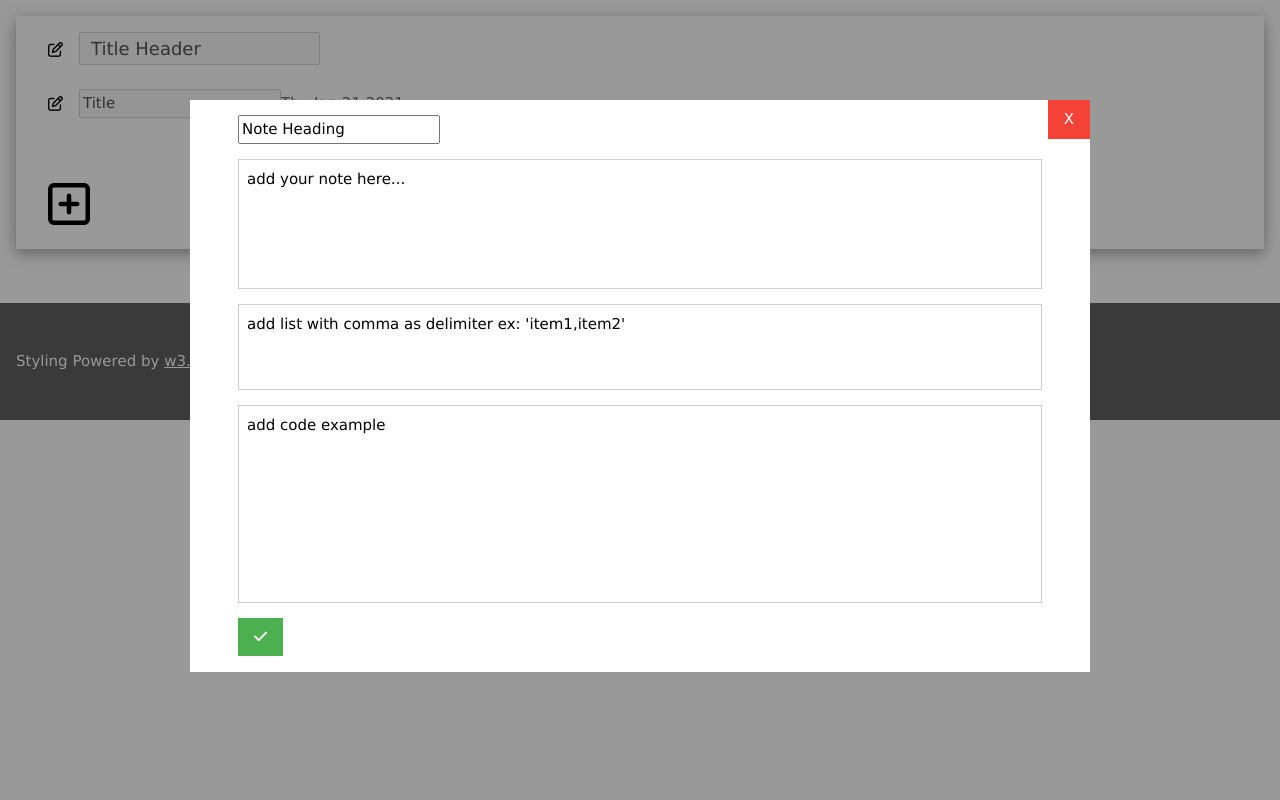
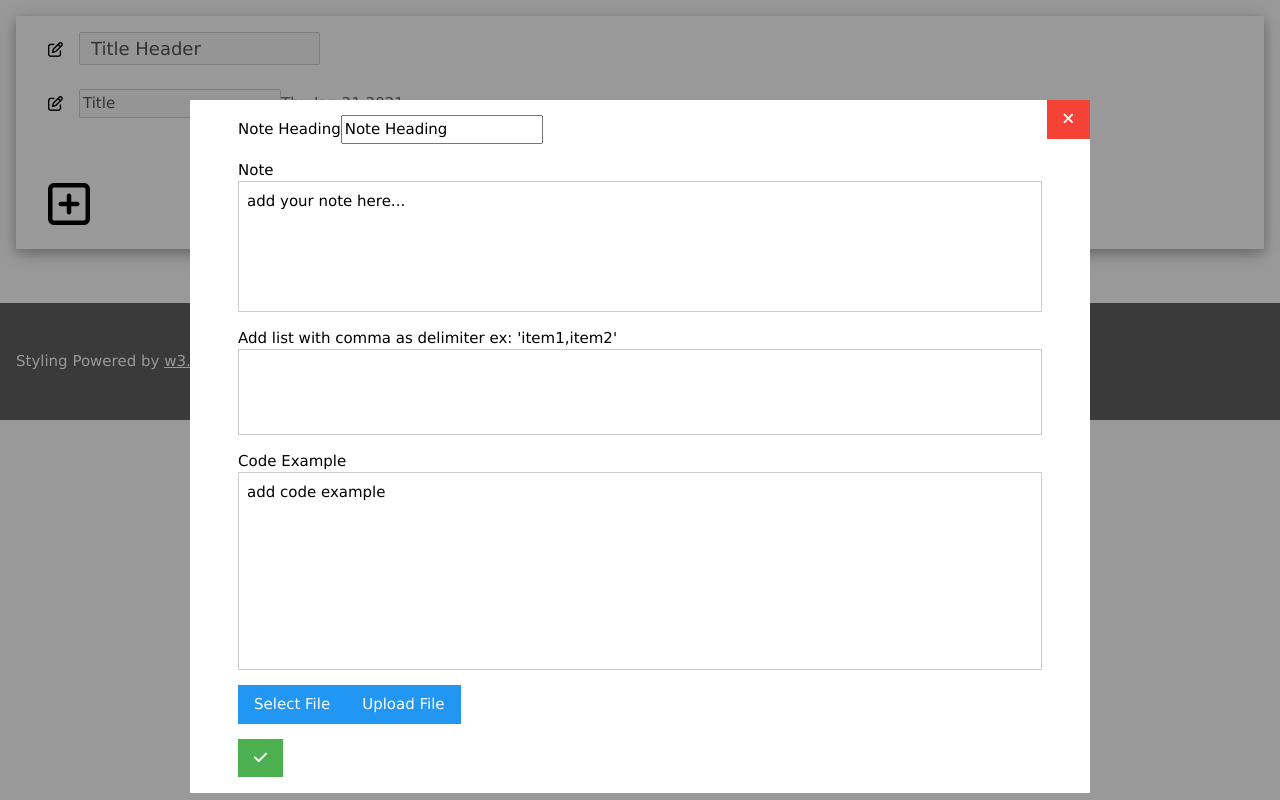
Before and after one commit to BiancaOliveiraGit/blog-notes, an Angular app in the folder blog-notes/: page / in a window 1280 px wide. Both pictures are taken after a click on the button 69 px from the left and 204 px from the top of the page. Built offline with nearby package versions, Linux system fonts and the light colour scheme.

Commit message:
image preview working

```diff
--- a/blog-notes/package.json
+++ b/blog-notes/package.json
@@ -19,6 +19,7 @@
     "@angular/platform-browser": "~11.0.1",
     "@angular/platform-browser-dynamic": "~11.0.1",
     "@angular/router": "~11.0.1",
+    "file-saver": "^2.0.5",
     "rxjs": "~6.6.0",
     "tslib": "^2.0.0",
     "zone.js": "~0.10.2"
@@ -27,6 +28,7 @@
     "@angular-devkit/build-angular": "~0.1100.2",
     "@angular/cli": "~11.0.2",
     "@angular/compiler-cli": "~11.0.1",
+    "@types/file-saver": "^2.0.1",
     "@types/jasmine": "~3.6.0",
     "@types/node": "^12.11.1",
     "codelyzer": "^6.0.0",
--- a/blog-notes/src/app/add-form/add-form.component.html
+++ b/blog-notes/src/app/add-form/add-form.component.html
@@ -20,26 +20,40 @@
 <!-- WIP - below-->
 <div class="w3-container">
     <form #addForm="ngForm">
-        <span class="w3-button w3-display-topright w3-red" (click)="closeForm(false)">X</span>
+        <p><button class="w3-btn w3-display-topright w3-red" id="ok" (click)="closeForm(false)"><i class="fas fa-times"></i></button></p>
         <p>
+            <label>Note Heading</label>
             <input type="text"  id="heading" [(ngModel)]="addHeading" name="addTitle" required>
         </p>
         <p>
+            <label>Note</label>
             <textarea id="note" class="w3-input w3-border" style="resize:none"
             [(ngModel)]="addNote" name="addTextarea" required rows="5" cols="50"></textarea>
         </p>
         <p>
+            <label>Add list with comma as delimiter ex: 'item1,item2'</label>
             <textarea id="list" class="w3-input w3-border" style="resize:none"
             [(ngModel)]="addList" name="addListText" rows="3" cols="50"></textarea>
         </p>
         <p>
+            <label>Code Example</label>
             <textarea id="code" class="w3-input w3-border" style="resize:none"
             [(ngModel)]="addCode" name="addCodeNote" required rows="8" cols="50"></textarea>
         </p>
+        <!-- upload image-->
+        <input
+        style="display: none"
+        type="file" (change)="onFileChanged($event)" #fileInput>
+        <button class="w3-btn w3-blue" (click)="fileInput.click()">Select File</button>
+        <button class="w3-btn w3-blue" (click)="onUpload()">Upload File</button>
+        <br>
+        <div >
+            <img id="imagePreview" src="../.././assets/pug.jpg" alt="noteImg" style="width:100%; display:none;">
+        </div>
         <p><button class="w3-btn w3-green" id="ok" (click)="closeForm(true)"><i class="fas fa-check"></i></button></p>
 
 
-        <!-- TODO upload image-->
+
 
     </form>
 </div>
--- a/blog-notes/src/app/add-form/add-form.component.ts
+++ b/blog-notes/src/app/add-form/add-form.component.ts
@@ -1,4 +1,5 @@
 import { Component, OnInit } from '@angular/core';
+import * as fileSaver from 'file-saver';
 
 @Component({
   selector: 'app-add-form',
@@ -11,12 +12,14 @@ export class AddFormComponent implements OnInit {
   addNote: string;
   addList: string;
   addCode: string;
+  selectedFile: any;
 
   constructor() {
     this.addHeading = "Note Heading";
     this.addNote = "add your note here...";
-    this.addList = "add list with comma as delimiter ex: 'item1,item2'";
+    this.addList = "";//"add list with comma as delimiter ex: 'item1,item2'";
     this.addCode = "add code example";
+    this.selectedFile = null;
   }
 
   ngOnInit(): void {
@@ -27,6 +30,31 @@ export class AddFormComponent implements OnInit {
 // so add it to dom
 //function to convert code
   }
+  onFileChanged(event: any) {
+    this.selectedFile = event.target.files[0];
+    let link = window.URL.createObjectURL(this.selectedFile);
+    let imageTag = (document.getElementById("imagePreview") as HTMLImageElement);
+    imageTag.src = link;
+    imageTag.style.display = "block";
+  }
+
+/*
+links I used to understand saving file
+https://roytuts.com/download-file-from-server-using-angular/
+
+*/
+
+  fileInput(){
+    // get file convert to binary then save to local folder
+  }
+
+  onUpload() {
+   /* this opens the image
+   var link = document.createElement('a');
+    link.href = window.URL.createObjectURL(this.selectedFile);;
+    link.click();
+    */
+  }
 
   closeForm(save:boolean) {
     console.log(save);
```
Also changed, not shown: blog-notes/src/assets/pug.jpg (added), 1 other file (tests, documents, lock files or other folders).
